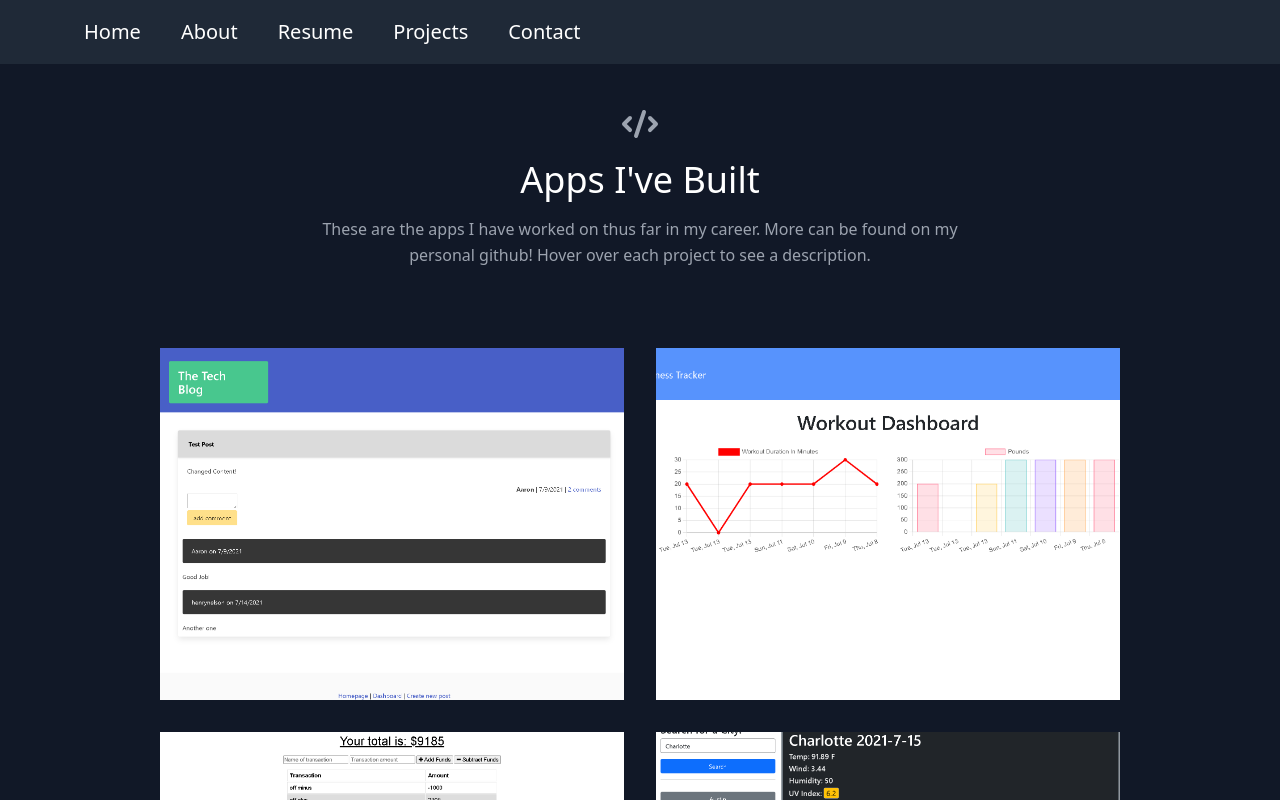
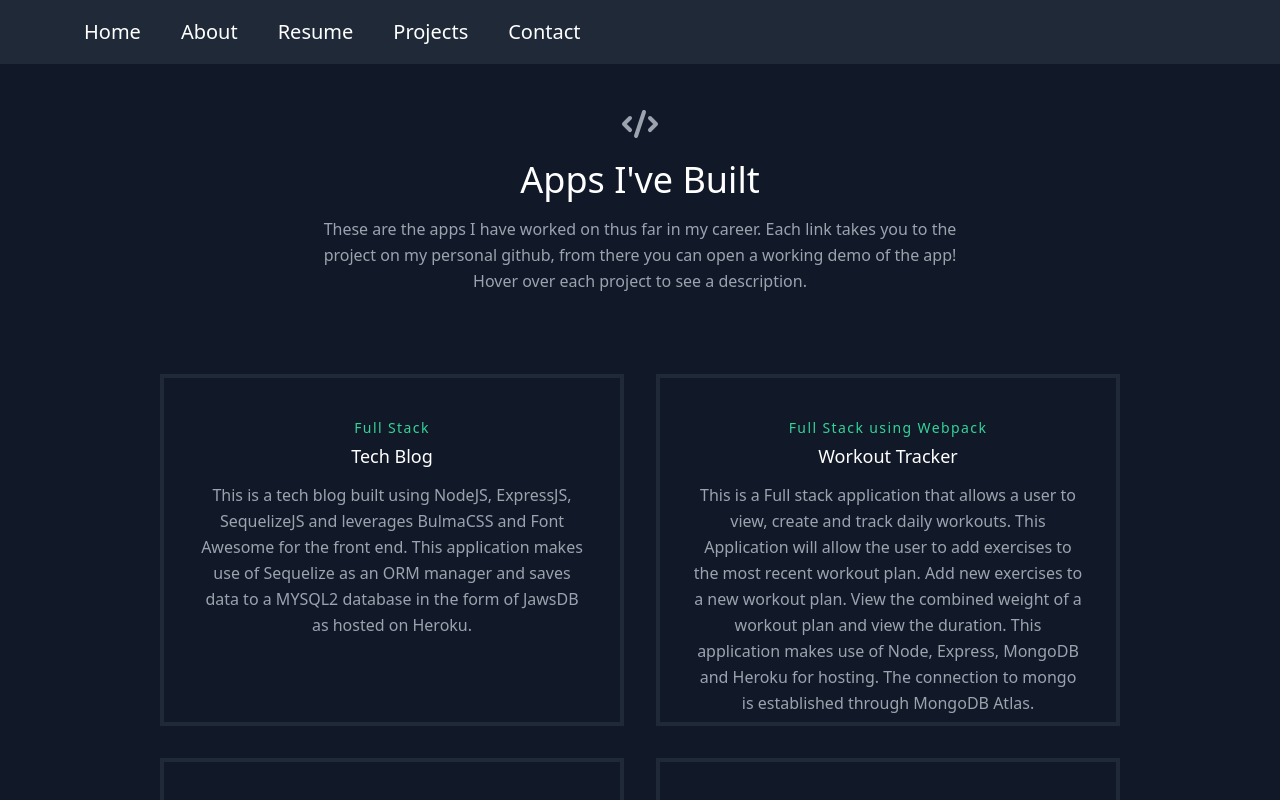
Before and after one commit to b00000001/react-portfolio, a React (Create React App) app: page / in a window 1280 px wide. Both pictures are taken after a click on the button "Projects". Shown: the top 800 px of the page. Built offline with nearby package versions, Linux system fonts and the light colour scheme.

Commit message:
Made it so that default state on Projects page just shows description, hover shows image. Also made it so that clicking project takes user to GH and from there the app can be launched

```diff
--- a/src/components/Projects/index.js
+++ b/src/components/Projects/index.js
@@ -1,7 +1,7 @@
-import { CodeIcon } from "@heroicons/react/solid";
-import React from "react";
-import { projects } from "../../data";
-import "./style.css";
+import { CodeIcon } from '@heroicons/react/solid';
+import React from 'react';
+import { projects } from '../../data';
+import './style.css';
 
 export default function Projects() {
   return (
@@ -13,8 +13,9 @@ export default function Projects() {
             Apps I've Built
           </h1>
           <p className="lg:w-2/3 mx-auto leading-relaxed text-base">
-            These are the apps I have worked on thus far in my career. More can
-            be found on my personal github! Hover over each project to see a
+            These are the apps I have worked on thus far in my career. Each link
+            takes you to the project on my personal github, from there you can
+            open a working demo of the app! Hover over each project to see a
             description.
           </p>
         </div>
@@ -26,12 +27,12 @@ export default function Projects() {
               className="sm:w-1/2 w-100 p-4"
             >
               <div className="flex relative">
-                <img
-                  alt="gallery"
-                  className="absolute inset-0 w-full h-full object-cover object-center"
-                  src={project.image}
-                />
-                <div className="px-8 py-10 relative z-10 w-full border-4 border-gray-800 bg-gray-900 opacity-0 hover:opacity-100">
+                <div className="px-8 py-10 relative z-10 w-full border-4 border-gray-800 bg-gray-900">
+                  <img
+                    alt="gallery"
+                    className="absolute inset-0 w-full h-full object-cover object-center opacity-0 hover:opacity-100"
+                    src={project.image}
+                  />
                   <h2 className="tracking-widest text-sm title-font font-medium text-green-400 mb-1">
                     {project.subtitle}
                   </h2>
--- a/src/data.js
+++ b/src/data.js
@@ -1,48 +1,48 @@
-import project1 from "./assets/images/project-1.png";
-import project2 from "./assets/images/project-2.png";
-import project3 from "./assets/images/project-3.png";
-import project4 from "./assets/images/project-4.png";
-import project5 from "./assets/images/project-5.png";
+import project1 from './assets/images/project-1.png';
+import project2 from './assets/images/project-2.png';
+import project3 from './assets/images/project-3.png';
+import project4 from './assets/images/project-4.png';
+import project5 from './assets/images/project-5.png';
 
 export const projects = [
   {
-    title: "Tech Blog",
-    subtitle: "Full Stack",
+    title: 'Tech Blog',
+    subtitle: 'Full Stack',
     description:
-      "This is a tech blog built using NodeJS, ExpressJS, SequelizeJS and leverages BulmaCSS and Font Awesome for the front end. This application makes use of Sequelize as an ORM manager and saves data to a MYSQL2 database in the form of JawsDB as hosted on Heroku.",
+      'This is a tech blog built using NodeJS, ExpressJS, SequelizeJS and leverages BulmaCSS and Font Awesome for the front end. This application makes use of Sequelize as an ORM manager and saves data to a MYSQL2 database in the form of JawsDB as hosted on Heroku.',
     image: project2,
-    link: "https://murmuring-shelf-33596.herokuapp.com/"
+    link: 'https://github.com/b00000001/tech-blog'
   },
   {
-    title: "Workout Tracker",
-    subtitle: "Full Stack using Webpack",
+    title: 'Workout Tracker',
+    subtitle: 'Full Stack using Webpack',
     description:
-      "This is a Full stack application that allows a user to view, create and track daily workouts. This Application will allow the user to add exercises to the most recent workout plan. Add new exercises to a new workout plan. View the combined weight of a workout plan and view the duration. This application makes use of Node, Express, MongoDB and Heroku for hosting. The connection to mongo is established through MongoDB Atlas.",
+      'This is a Full stack application that allows a user to view, create and track daily workouts. This Application will allow the user to add exercises to the most recent workout plan. Add new exercises to a new workout plan. View the combined weight of a workout plan and view the duration. This application makes use of Node, Express, MongoDB and Heroku for hosting. The connection to mongo is established through MongoDB Atlas.',
     image: project1,
-    link: "https://ancient-mountain-60363.herokuapp.com/"
+    link: 'https://github.com/b00000001/workout-tracker'
   },
   {
-    title: "Progressive Budget Tracker",
-    subtitle: "Full Stack PWA Web app.",
+    title: 'Progressive Budget Tracker',
+    subtitle: 'Full Stack PWA Web app.',
     description:
-      "This budget tracker is a progressive web app which uses Mongodb as the online database and uses IndexedDB as the offline datastore. This application uses chartJS to display data entered. This app will allow you to install it for online and offline use or add to homescreen.",
+      'This budget tracker is a progressive web app which uses Mongodb as the online database and uses IndexedDB as the offline datastore. This application uses chartJS to display data entered. This app will allow you to install it for online and offline use or add to homescreen.',
     image: project3,
-    link: "https://aaron-progressive-budget.herokuapp.com/"
+    link: 'https://github.com/b00000001/progressive-budget'
   },
   {
-    title: "Weather Dashboard",
-    subtitle: "Javascript, AJAX",
+    title: 'Weather Dashboard',
+    subtitle: 'Javascript, AJAX',
     description:
-      "A weather app that makes use of the Open weather API and Javascript to display searchable weather data for some preset cities or a city of your choice. Deployed to GH pages.",
+      'A weather app that makes use of the Open weather API and Javascript to display searchable weather data for some preset cities or a city of your choice. Deployed to GH pages.',
     image: project4,
-    link: "https://b00000001.github.io/weather-dashboard/"
+    link: 'https://github.com/b00000001/weather-dashboard'
   },
   {
-    title: "Date Mate",
-    subtitle: "Javascript, AJAX, Bulma CSS",
+    title: 'Date Mate',
+    subtitle: 'Javascript, AJAX, Bulma CSS',
     description:
-      "HTML, CSS, and Javascript were used to create this program. The Bulma CSS framework was used to create the layout and do all of the styling. Javascript was used to dynamically create the recipe and movie suggestions once the buttons are pressed. The Spoonacular and The Movie Database APIs were used to generate the data about the food/wine and movie recommendations.",
+      'HTML, CSS, and Javascript were used to create this program. The Bulma CSS framework was used to create the layout and do all of the styling. Javascript was used to dynamically create the recipe and movie suggestions once the buttons are pressed. The Spoonacular and The Movie Database APIs were used to generate the data about the food/wine and movie recommendations.',
     image: project5,
-    link: "https://b00000001.github.io/weather-dashboard/"
+    link: 'https://github.com/b00000001/DateMate'
   }
 ];
```
